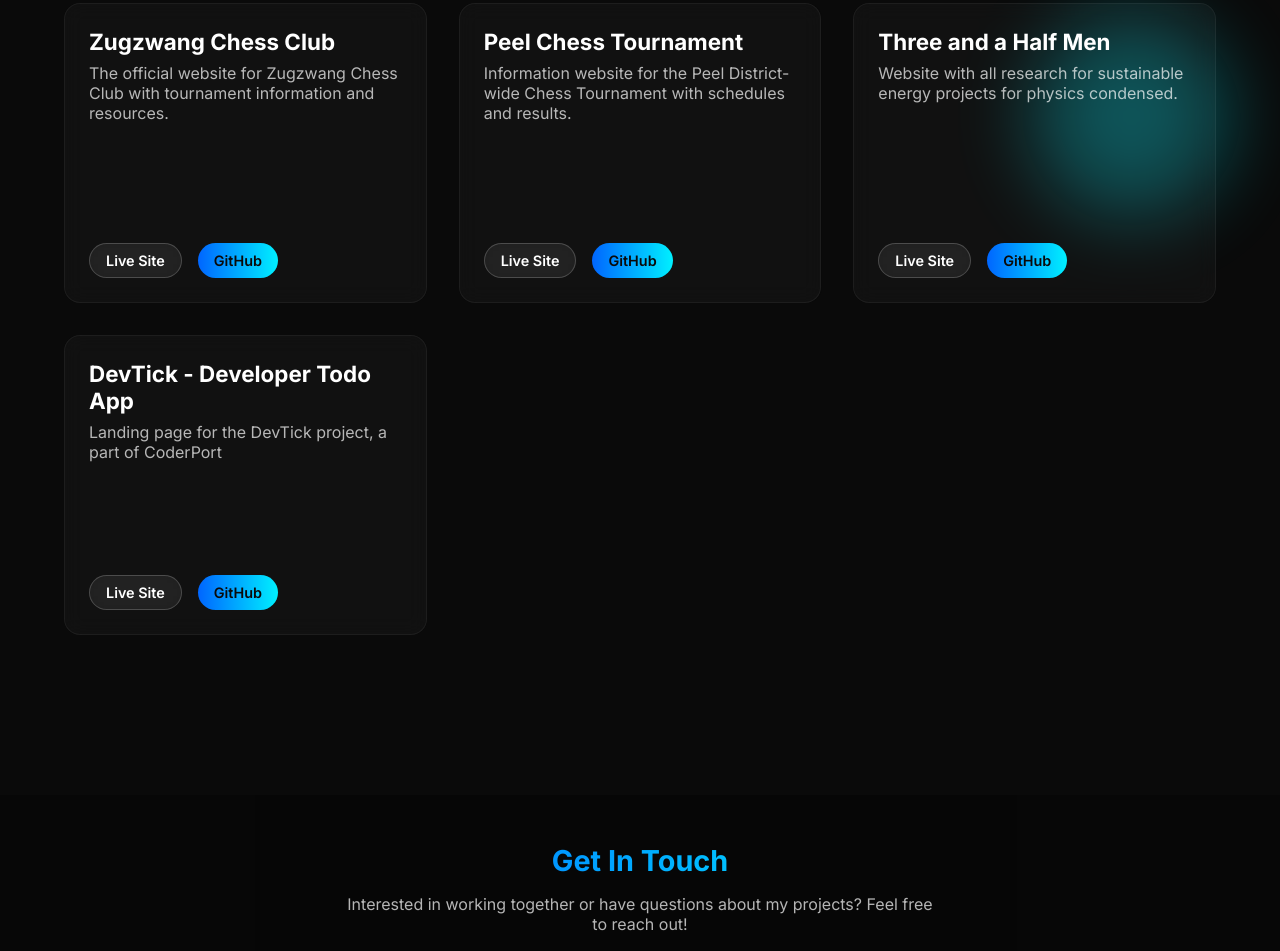
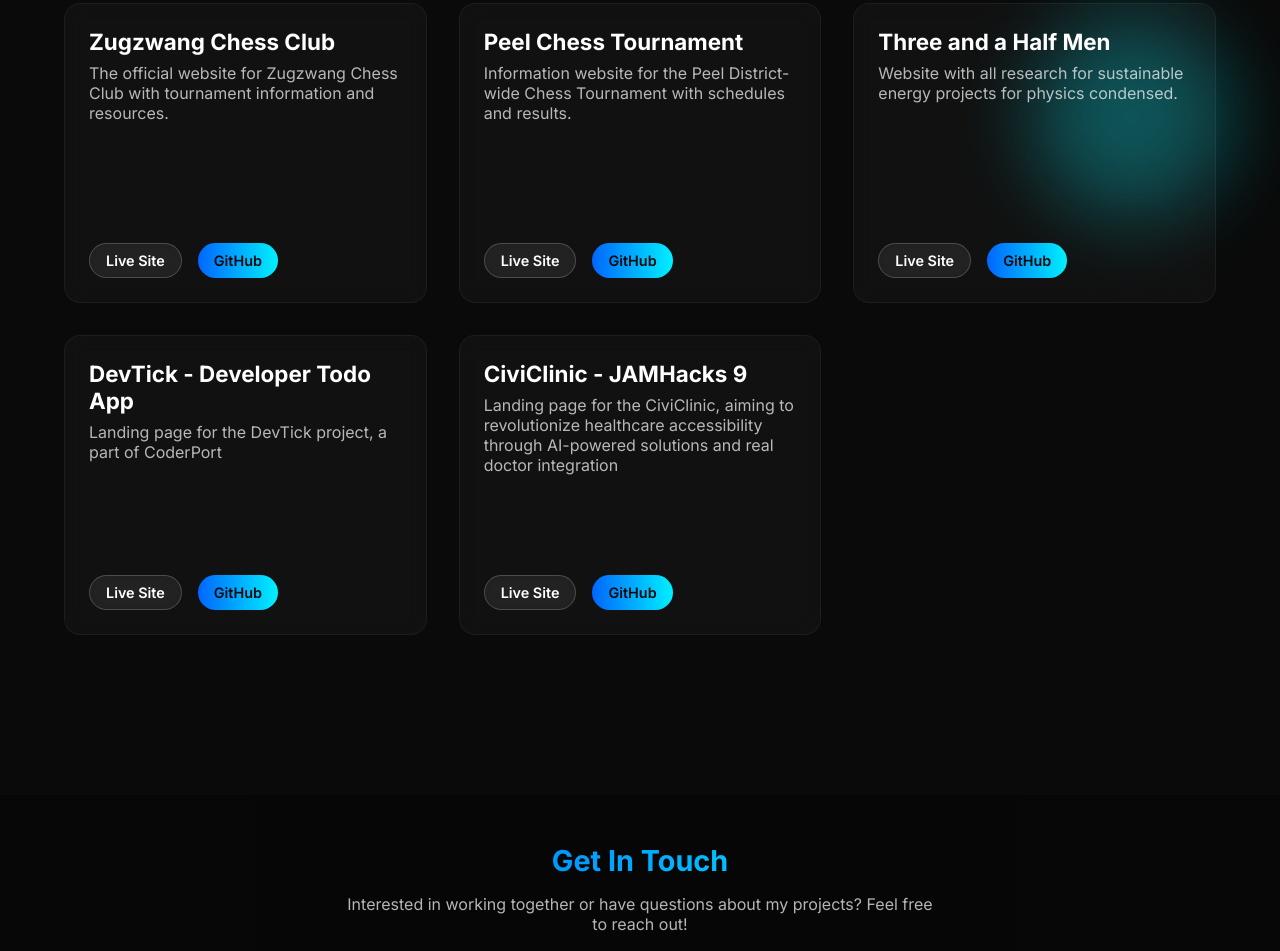
Before and after one commit to SarveshwarSenthilKumar/FrontendPortfolio, a plain HTML site: page index.html in a window 1280 px wide. Shown: the part 1849-2800 px from the top of the page. Drawn offline with Linux system fonts and the light colour scheme.

Commit message:
Added CiviClinic and Updated Top Bar

```diff
--- a/index.html
+++ b/index.html
@@ -463,7 +463,7 @@
         <div class="floating-element"></div>
 
         <header>
-            <div class="logo">SSK</div>
+            <div class="logo">SS</div>
             <nav>
                 <ul>
                     <li><a href="#projects">Projects</a></li>
@@ -649,6 +649,17 @@
                     </div>
                 </div>
 
+                <div class="project-card">
+                    <div class="project-content">
+                        <h3>CiviClinic - JAMHacks 9</h3>
+                        <p>Landing page for the CiviClinic, aiming to revolutionize healthcare accessibility through AI-powered solutions and real doctor integration</p>
+                        <div class="project-links">
+                            <a href="https://sarveshwarsenthilkumar.github.io/CiviClinic-Docs/" target="_blank" class="btn btn-secondary">Live Site</a>
+                            <a href="https://github.com/SarveshwarSenthilKumar/CiviClinic" target="_blank" class="btn btn-primary">GitHub</a>
+                        </div>
+                    </div>
+                </div>
+
             </div>
         </section>
 
```
